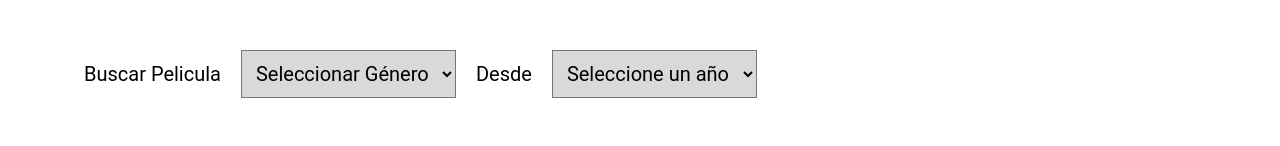
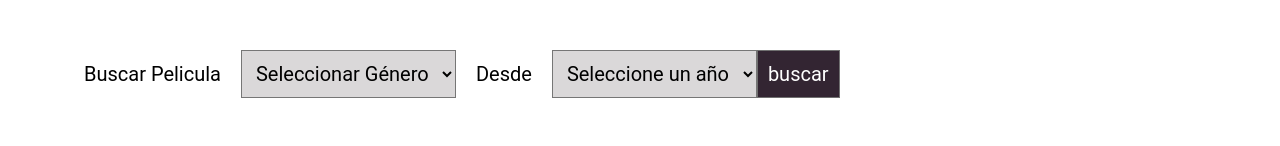
Before and after one commit to Leonardo-G/REACT---compra---peliculas, a React (Create React App) app: page / in a window 1280 px wide. Shown: the top 146 px of the page. Built offline with nearby package versions, Linux system fonts and the light colour scheme; grey boxes are pictures that could not be loaded.

Commit message:
busqueda agregada

```diff
--- a/src/App.js
+++ b/src/App.js
@@ -1,15 +1,16 @@
 import React, { useEffect, useState } from 'react';
 import { BotonCarrito } from './components/BotonCarrito';
-import { FormularioBusqueda } from './components/FormularioBusqueda';
+import { FormularioBusqueda } from './components/formularioBusqueda/FormularioBusqueda';
 import { ListaCarrito } from './components/ListaCarrito';
 import { Pelicula } from './components/Pelicula';
-import peliculas from "./data/peliculas"
+import peliculas from "./data/peliculas";
 
 export const App = () => {
 
     const arrayCarrito = JSON.parse(localStorage.getItem("arrayPeliculas")) || [];
 
 
+    const [peliculasCatalogo, setPeliculasCatalogo] = useState(peliculas);
     const [carrito, setCarrito] = useState(arrayCarrito);
     const [open, setOpen] = useState(false)
 
@@ -29,12 +30,25 @@ export const App = () => {
 
     const listaCarrito = open && <ListaCarrito carrito={carrito} setOpen={ setOpen } eliminarCarrito={ eliminarCarrito }/>
 
+    //Busqueda
+    const [objBusqueda, setObjBusqueda] = useState({
+        genero: "",
+        year: ""
+    })
+
+    const handleChangeBusqueda = (e) => {
+        setObjBusqueda({
+            ...objBusqueda,
+            [e.target.name] : e.target.value
+        })
+    }
+
     return (
         <>
-            <FormularioBusqueda />
+            <FormularioBusqueda handleChangeBusqueda={handleChangeBusqueda} objBusqueda={objBusqueda} setPeliculasCatalogo={setPeliculasCatalogo}/>
             <div className="catalogo">
                 <div className="pelicula">
-                    {peliculas.map(pelicula => (
+                    {peliculasCatalogo.map(pelicula => (
                         <Pelicula key={pelicula.id} pelicula={pelicula} agregarCarrito={agregarCarrito}/>
                     ))}
                     { (carrito.length > 0) && <BotonCarrito carrito={carrito} setOpen={setOpen} />}
--- a/src/components/BusquedaGenero.js
+++ /dev/null
@@ -1,28 +0,0 @@
-import React from 'react'
-import peliculas from "../data/peliculas.json";
-
-export const BusquedaGenero = () => {
-
-    let generos = [];
-    for(let i = 0; i < peliculas.length; i++){
-        if(!peliculas[i].genero2){
-            continue;
-        }
-
-        generos = [...generos, peliculas[i].genero, peliculas[i].genero2]
-    }
-
-    const generosPeliculas = [...new Set(generos)];
-
-    return (
-        <div>
-            <label htmlFor="genero">Buscar Pelicula</label>
-            <select name="genero">
-                <option value="">Seleccionar Género</option>
-                { generosPeliculas.map( (genero) => (
-                   <option key={ genero } value={ genero }> { genero } </option>
-                ))}
-            </select>
-        </div>
-    )
-}
--- a/src/components/BusquedaYear.js
+++ /dev/null
@@ -1,24 +0,0 @@
-import React from 'react'
-
-export const BusquedaYear = () => {
-
-    const year = new Date().getFullYear();
-    const currentYear = new Date().getFullYear() - 5;
-
-    let years = [];
-    for(let i = year; i > currentYear; i--){
-        years = [...years, i];
-    }
-
-    return (
-        <div>
-            <label htmlFor="year">Desde</label>
-            <select name="year">
-                <option value="">Seleccione un año</option>
-                {years.map(year => (
-                    <option key={year} value={year}> {year} </option>
-                ))}
-            </select>
-        </div>
-    )
-}
--- a/src/components/FormularioBusqueda.js
+++ /dev/null
@@ -1,12 +0,0 @@
-import React from 'react'
-import { BusquedaGenero } from './BusquedaGenero'
-import { BusquedaYear } from './BusquedaYear'
-
-export const FormularioBusqueda = () => {
-    return (
-        <form className="buscarPelicula">
-            <BusquedaGenero />
-            <BusquedaYear />
-        </form>
-    )
-}
--- a/src/components/ListaCarrito.js
+++ b/src/components/ListaCarrito.js
@@ -12,9 +12,9 @@ export const ListaCarrito = ({carrito, setOpen, eliminarCarrito}) => {
                     onClick={() => setOpen(open => !open)}
                 ></ion-icon>
                 <ul>
-                    {carrito.map( pelicula => (
+                    {carrito.map( pelicula => {
                         <ListaPelicula key={ pelicula.id } {...pelicula} eliminarCarrito={ eliminarCarrito }/>
-                    ))}
+                    })}
                 </ul>
             </div>
         </>
--- /dev/null
+++ b/src/components/formularioBusqueda/FormularioBusqueda.js
@@ -0,0 +1,55 @@
+import React from 'react'
+import peliculas from "../../data/peliculas.json";
+import { getYears, valuesArray } from '../../helpers/helpers';
+
+export const FormularioBusqueda = ({handleChangeBusqueda, objBusqueda, setPeliculasCatalogo}) => {
+
+    //Valores devueltos del helper
+    const years = getYears()
+    const generosPeliculas = valuesArray(peliculas);
+
+    const handleSearch = (e) => {
+        e.preventDefault();
+
+        //Buscamos el genero y el "year",.
+        const busqueda = peliculas.filter(pelicula => pelicula.genero === objBusqueda.genero);
+        const yearBusqueda = busqueda.filter(pelicula => pelicula.year >= objBusqueda.year) || busqueda;
+
+
+        setPeliculasCatalogo(yearBusqueda)
+    }
+
+    return (
+        <form
+            className="buscarPelicula"
+            onSubmit={handleSearch}
+        >
+            <div>
+                <label htmlFor="genero">Buscar Pelicula</label>
+                <select
+                    name="genero"
+                    onChange={handleChangeBusqueda}
+                >
+                    <option value="">Seleccionar Género</option>
+                    { generosPeliculas.map( (genero) => (
+                    <option key={ genero }> { genero } </option>
+                    ))}
+                </select>
+            </div>
+            <div>
+                <label htmlFor="year">Desde</label>
+                <select name="year" onChange={handleChangeBusqueda}>
+                    <option value="">Seleccione un año</option>
+                    {years.map(year => (
+                        <option key={year} value={year}> {year} </option>
+                    ))}
+                </select>
+            </div>
+            <input
+                type="submit"
+                value="buscar"
+                className="btn"
+            />
+        </form>
+    )
+}
--- /dev/null
+++ b/src/helpers/helpers.js
@@ -0,0 +1,28 @@
+//Funcion que devuelve 15 year a partir del year actual;
+
+export const getYears = () => {
+    const currentYear = new Date().getFullYear();
+    const untilYear = new Date().getFullYear() - 5;
+
+    let years = [];
+    for(let i = currentYear; i > untilYear; i--){
+        years = [...years, i];
+    }
+
+    return years
+}
+
+//Devolver un arreglo sin valores repetidos;
+
+export const valuesArray = (array) => {
+
+    let generos = [];
+    for(let i = 0; i < array.length; i++){
+        if(!array[i].genero2){
+            continue;
+        }
+        generos = [...generos, array[i].genero, array[i].genero2];
+    }
+
+    return [...new Set(generos)]
+}
```
